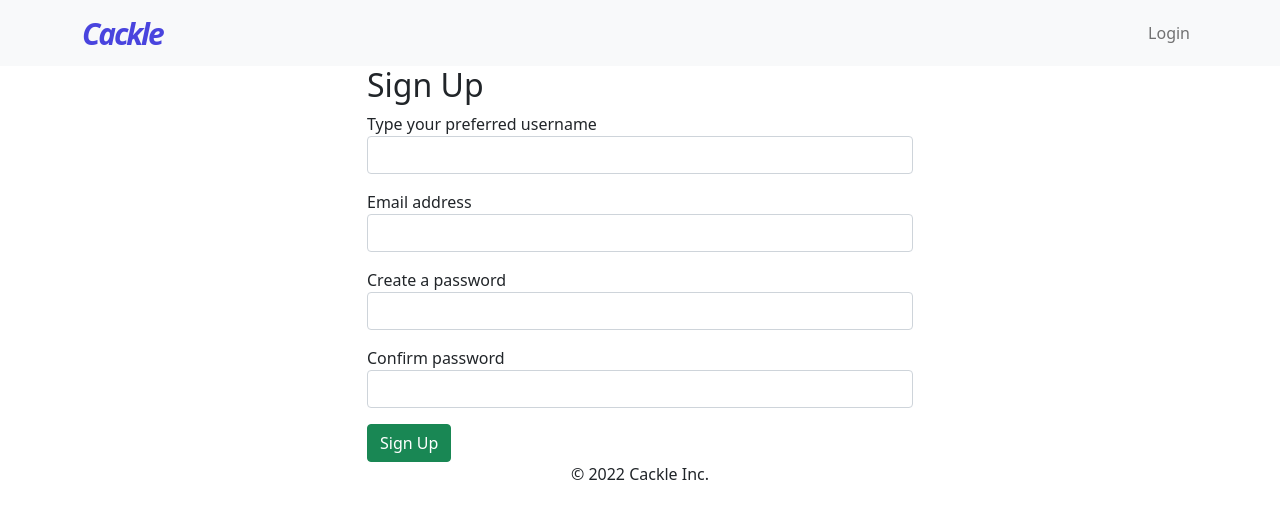
After one commit to dopewevmond/solid-flask, a Flask app: page /signup in a window 1280 px wide. The commit adds this page. Shown: the top 519 px of the page. Run offline with Flask 2, Linux system fonts and the light colour scheme; some libraries are stand-ins or nearby versions.

Commit message:
added signup/register functionality

```diff
--- a/cackle/__init__.py
+++ b/cackle/__init__.py
@@ -9,5 +9,6 @@ app.config.from_object(Config)
 db = SQLAlchemy(app)
 migrate = Migrate(app, db)
 login = LoginManager(app)
+login.login_view = 'login'
 
 from cackle import routes, models
--- a/cackle/forms.py
+++ b/cackle/forms.py
@@ -1,9 +1,26 @@
 from flask_wtf import FlaskForm
 from wtforms import StringField, PasswordField, BooleanField, SubmitField
-from wtforms.validators import DataRequired
+from wtforms.validators import DataRequired, Email, EqualTo, ValidationError
+from cackle.models import User
 
 class LoginForm(FlaskForm):
     username = StringField('Username', validators=[DataRequired()])
     password = PasswordField('Enter password', validators=[DataRequired()])
     remember_me = BooleanField('Remember me')
     submit = SubmitField('Log In')
+
+
+class SignupForm(FlaskForm):
+    username = StringField('Type your preferred username', validators=[DataRequired()])
+    email = StringField('Email address', validators=[DataRequired(), Email()])
+    password = PasswordField('Create a password', validators=[DataRequired()])
+    password2 = PasswordField('Confirm password', validators=[DataRequired(), EqualTo('password', 'The passwords you entered do not match')])
+    submit = SubmitField('Sign Up')
+
+    def validate_username(self, username):
+        if User.query.filter_by(username=username.data).first():
+            raise ValidationError('This username is already in use. Select another')
+
+    def validate_email(self, email):
+        if User.query.filter_by(email=email.data).first():
+            raise ValidationError('This email is already in use. Select another')
--- a/cackle/routes.py
+++ b/cackle/routes.py
@@ -1,11 +1,12 @@
-from cackle import app
+from cackle import app, db
 from flask import render_template, flash, redirect, url_for
-from cackle.forms import LoginForm
-from flask_login import current_user, login_user
+from cackle.forms import LoginForm, SignupForm
+from flask_login import current_user, login_user, logout_user, login_required
 from cackle.models import User, Post
 
 @app.route('/')
 @app.route('/home')
+@login_required
 def index():
     return render_template('index.html')
 
@@ -20,9 +21,31 @@ def login():
         if user is None or not user.check_password(form.password.data):
             flash('Invalid username or password', 'danger')
             return redirect(url_for('login'))
+        login_user(user, remember=form.remember_me.data)
         flash('Logged in successfully', 'success')
         return redirect(url_for('index'))
     return render_template('login.html', form=form)
+
+@app.route('/signup', methods=['GET', 'POST'])
+def signup():
+    if current_user.is_authenticated:
+        return redirect(url_for('index'))
+    form = SignupForm()
+    if form.validate_on_submit():
+        user = User(username=form.username.data)
+        user.email = form.email.data
+        user.set_password(form.password.data)
+        db.session.add(user)
+        db.session.commit()
+        flash('You successfully created an account', 'success')
+        return redirect(url_for('login'))
+    return render_template('signup.html', form=form)
+
+@app.route('/logout')
+def logout():
+    logout_user()
+    flash('Logged out successfully', 'success')
+    return redirect(url_for('index'))
 
 # verifying my secret key
 @app.route('/verify')
--- a/cackle/templates/index.html
+++ b/cackle/templates/index.html
@@ -19,7 +19,11 @@
           <div class="collapse navbar-collapse" id="navbarSupportedContent">
             <ul class="navbar-nav ms-auto mb-2 mb-lg-0">
               <li class="nav-item">
-                <a class="nav-link" href="{{url_for('login')}}">Login</a>
+                  {% if not current_user.is_authenticated %}
+                      <a href="{{ url_for('login') }}" class="nav-link">Login</a>
+                  {% else %}
+                      <a href="{{ url_for('logout') }}" class="nav-link">Logout</a>
+                  {% endif %}
               </li>
             </ul>
           </div>
@@ -28,7 +32,9 @@
 
 
     {% block content %}
-
+        <div class="container">
+            {% include 'flash.html' %}
+        </div>
     {% endblock %}
 
     <footer class="text-center">
--- /dev/null
+++ b/cackle/templates/signup.html
@@ -0,0 +1,54 @@
+{% extends 'index.html' %}
+
+{% block content %}
+    <div class="container">
+        {% include 'flash.html' %}
+
+        <div class="row">
+            <div class="col-12 col-md-6 mx-md-auto">
+            <h2>Sign Up</h2>
+
+            <form action="" method="post" novalidate>
+                {{ form.hidden_tag() }}
+
+                <div class="mb-3">
+                        <label for="username">{{ form.username.label }}</label>
+                        {{ form.username(class='form-control', id='username') }}
+                        {% for error in form.username.errors %}
+                            <small class="text-danger"> {{ error }}</small>
+                        {% endfor %}
+                </div>
+
+                <div class="mb-3">
+                    <label for="email">{{ form.email.label }}</label>
+                    {{ form.email(class='form-control', id='email') }}
+                    {% for error in form.email.errors %}
+                        <small class="text-danger"> {{ error }}</small>
+                    {% endfor %}
+            </div>
+
+                <div class="mb-3">
+                    <label for="password">{{ form.password.label }}</label>
+                    {{ form.password(class='form-control', id='password') }}
+                    {% for error in form.password.errors %}
+                        <small class="text-danger"> {{ error }}</small>
+                    {% endfor %}
+                </div>
+
+                <div class="mb-3">
+                    <label for="password2">{{ form.password2.label }}</label>
+                    {{ form.password2(class='form-control', id='password2') }}
+                    {% for error in form.password2.errors %}
+                        <small class="text-danger"> {{ error }}</small>
+                    {% endfor %}
+                </div>
+
+                <div class="input-group">
+                    {{form.submit(class='btn btn-success')}}
+                </div>
+            </form>
+
+        </div>
+        </div>
+    </div> <!--/container-->
+{% endblock %}
```
Also changed, not shown: cackle/app.db.
